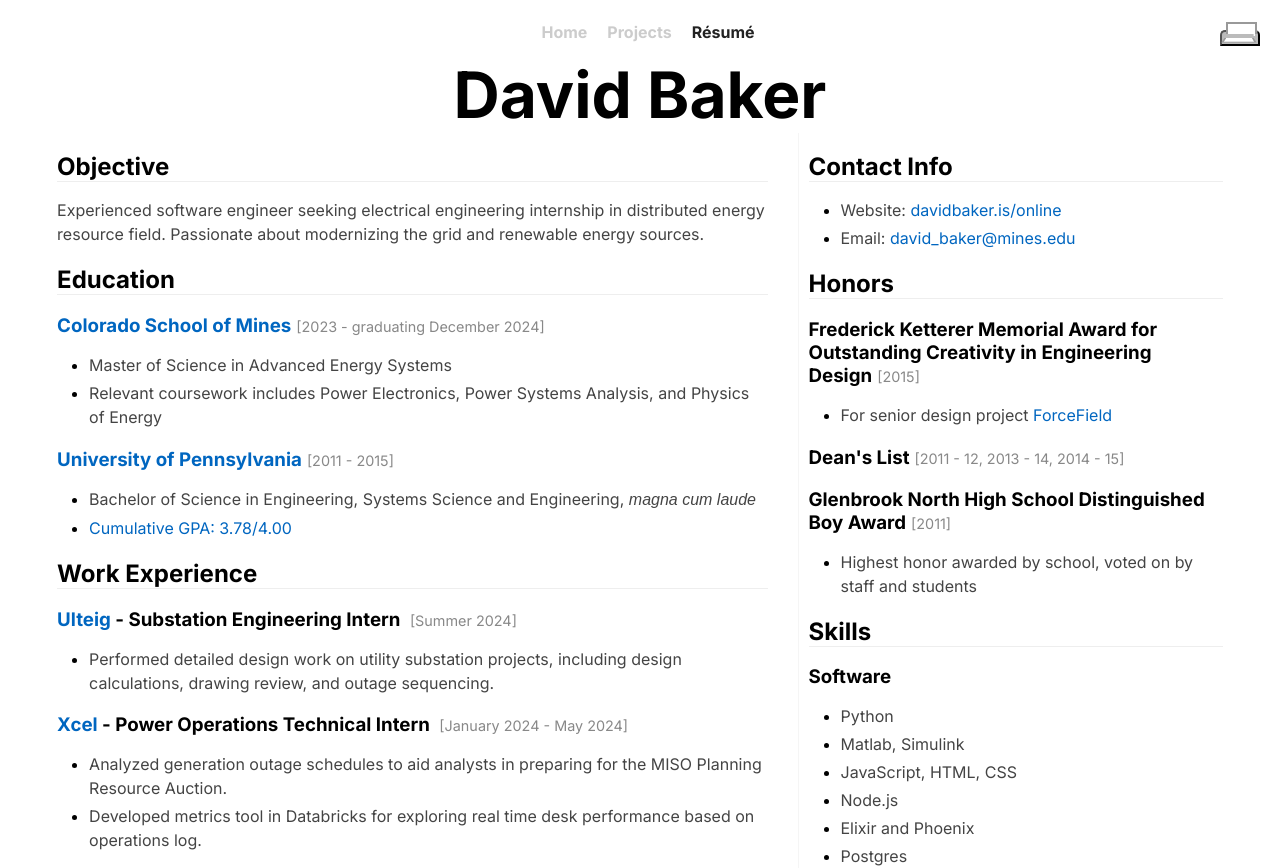
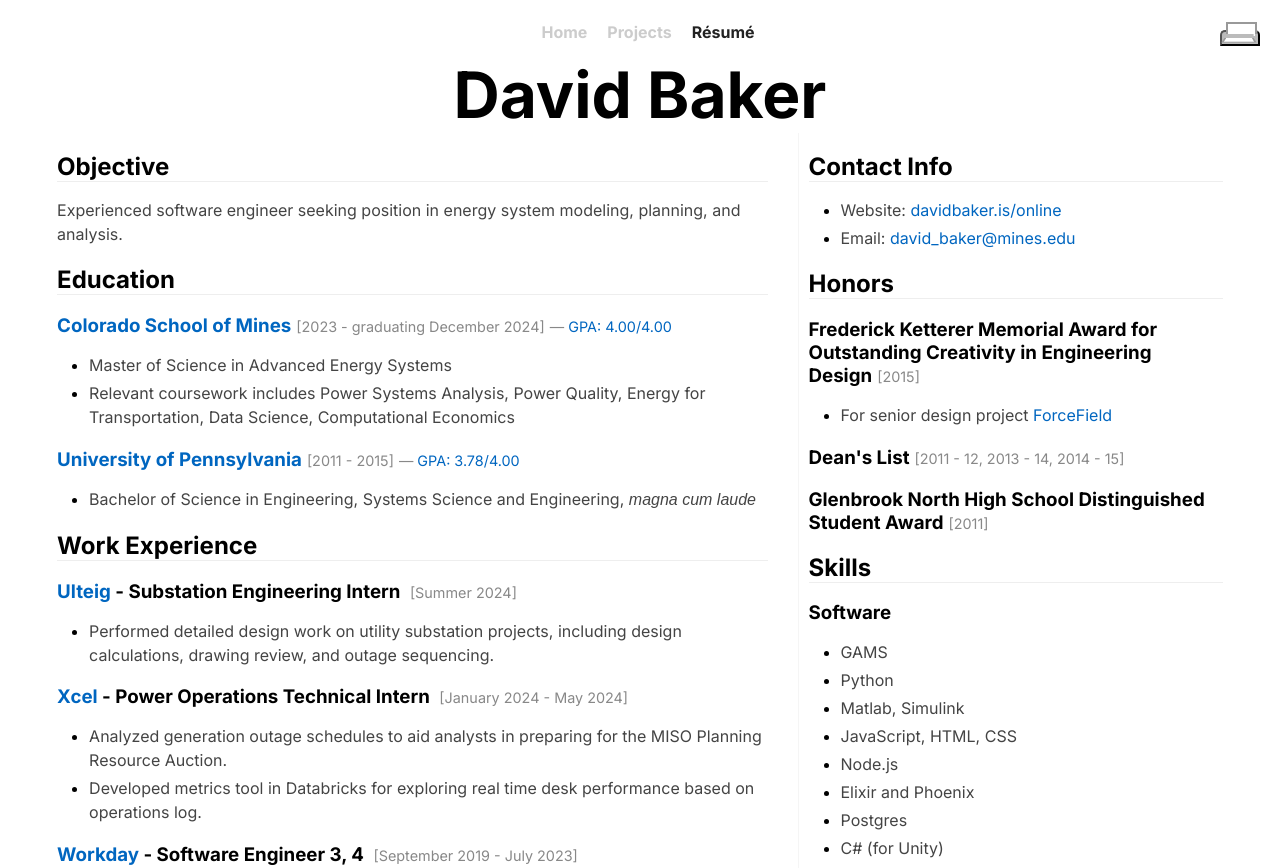
Before and after one commit to davvidbaker/davidbaker-is-next, a Next.js app: page /looking-for-work in a window 1280 px wide. Shown: the top 868 px of the page. Built offline with nearby package versions, Linux system fonts and the light colour scheme.

Commit message:
resume tweaks

```diff
--- a/src/app/(main)/looking-for-work/base.tsx
+++ b/src/app/(main)/looking-for-work/base.tsx
@@ -242,8 +242,10 @@
     relevantCoursework?: string
 }
 
-const baseObjective = "Experienced software engineer seeking electrical engineering internship in distributed energy resource field. Passionate about modernizing the grid and renewable energy sources."
-const baseCoursework = "Power Electronics, Power Systems Analysis, and Physics of Energy"
+const baseObjective = "Experienced software engineer seeking position in energy system modeling, planning, and analysis."
+
+
+const baseCoursework = "Power Systems Analysis, Power Quality, Energy for Transportation, Data Science, Computational Economics"
 export const Resume = ({ objective = baseObjective, relevantCoursework = baseCoursework }: Props) => (
     <Div>
         <Head>
@@ -259,7 +261,7 @@
             <header>
                 <h1 className="name">David Baker</h1>
                 <p className="subtitle print-show">
-                    davidbaker.is/online<br />davvidbaker@gmail.com
+                    davidbaker.is/online<br />david_baker@mines.edu
                 </p>
                 <button
                     className="print-hide"
@@ -277,27 +279,23 @@
                     <section>
                         <h2>Education</h2>
                         <h3><a href="https://www.mines.edu/">Colorado School of Mines</a>
-                            <span>[2023 - graduating December 2024]</span></h3>
+                            <span>[2023 - graduating December 2024]</span><span>— <a title="transcript" href="/images/mines-unoffical-transcript.pdf">GPA: 4.00/4.00
+                            </a></span></h3>
                         <ul>
                             <li><p>Master of Science in Advanced Energy Systems</p></li>
                             <li><p>Relevant coursework includes {relevantCoursework}</p></li>
                         </ul>
                         <h3>
                             <a href="https://www.upenn.edu">University of Pennsylvania</a>
-                            <span>[2011 - 2015]</span>
+                            <span>[2011 - 2015]</span><span>— <a title="transcript" href="/images/unofficial-transcript.png">GPA: 3.78/4.00
+                                    </a>
+                                </span>
                         </h3>
                         <ul>
                             <li>
                                 <p>
                                     Bachelor of Science in Engineering, Systems Science and
                                     Engineering, <em>magna cum laude</em>
-                                </p>
-                            </li>
-                            <li>
-                                <p>
-                                    <a title="transcript" href="/images/unofficial-transcript.png">
-                                        Cumulative GPA: 3.78/4.00
-                                    </a>
                                 </p>
                             </li>
                         </ul>
@@ -550,17 +548,9 @@
                             Dean's List<span>[2011 - 12, 2013 - 14, 2014 - 15]</span>
                         </h3>
                         <h3>
-                            Glenbrook North High School Distinguished Boy Award
+                            Glenbrook North High School Distinguished Student Award
                             <span>[2011]</span>
                         </h3>
-                        <ul>
-                            <li>
-                                <p>
-                                    Highest honor awarded by school, voted on by staff and
-                                    students
-                                </p>
-                            </li>
-                        </ul>
                     </section>
 
                     <section className="print-hide">
@@ -569,6 +559,7 @@
                             <div>
                                 <h3 className='print-hide'>Software</h3>
                                 <ul>
+                                    <li><p>GAMS</p></li>
                                     <li><p>Python</p></li>
                                     <li><p>Matlab, Simulink</p></li>
                                     <li>
--- a/src/app/(main)/looking-for-work/in-energy-modeling/page.tsx
+++ b/src/app/(main)/looking-for-work/in-energy-modeling/page.tsx
@@ -5,7 +5,7 @@
 
 const ResumeBase = () => <Resume
     objective="Experienced software engineer seeking position in energy system modeling, planning, and analysis."
-    relevantCoursework="Power Systems Analysis, Power Quality, Energy for Transportation, Data Science"
+    relevantCoursework="Power Systems Analysis, Power Quality, Energy for Transportation, Data Science, Computational Economics"
 />
 
 export default ResumeBase
```
Also changed, not shown: 1 other file (tests, documents, lock files or other folders).
